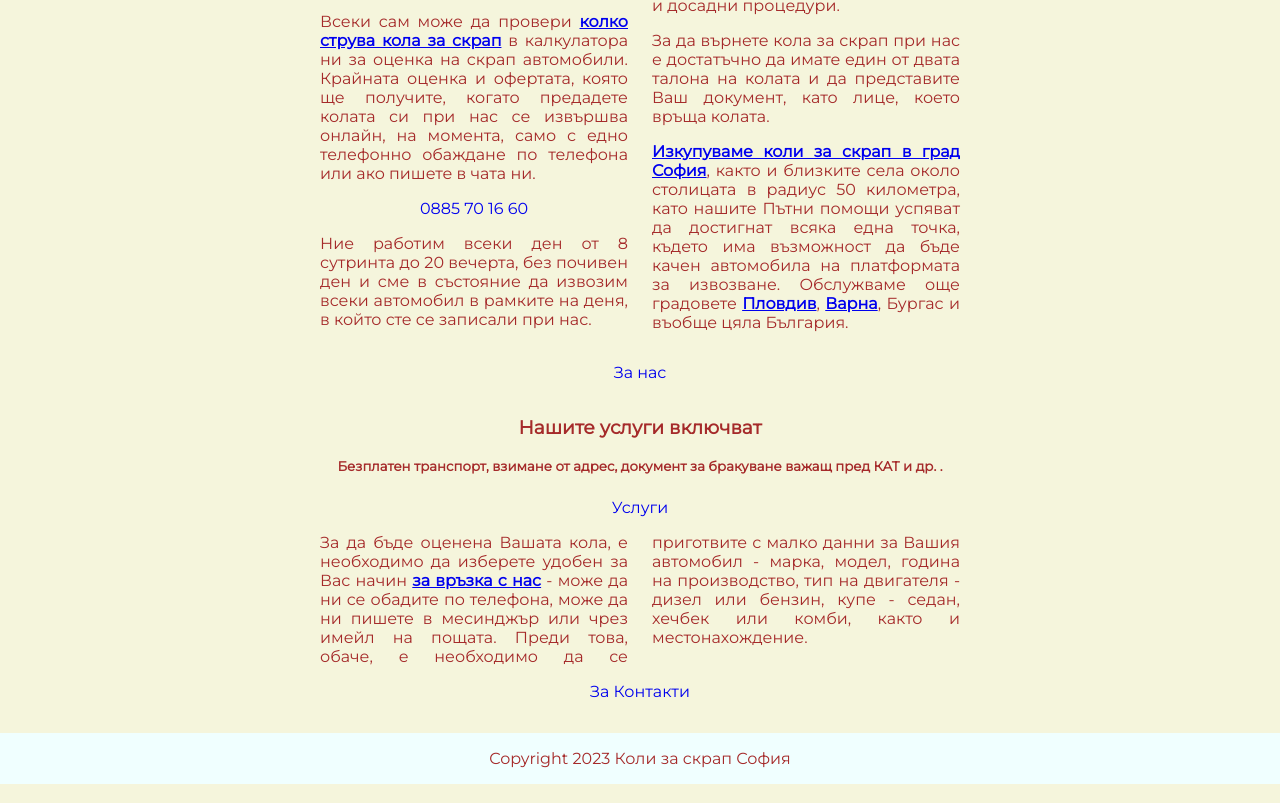
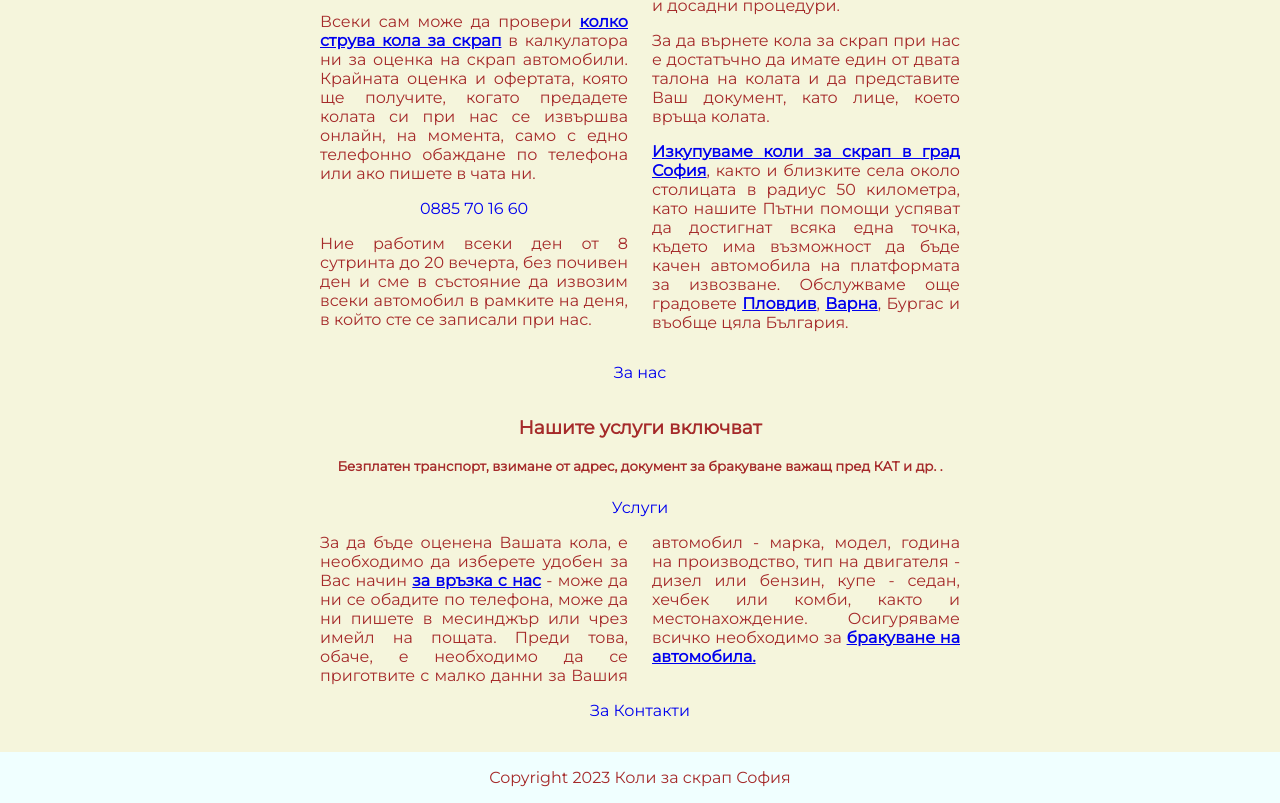
Before and after one commit to inweblife/avtoscrap, a Next.js app: page / in a window 1280 px wide. Shown: the part 753-1556 px from the top of the page. Built offline with nearby package versions, Linux system fonts and the light colour scheme.

Commit message:
Update index.tsx

```diff
--- a/pages/index.tsx
+++ b/pages/index.tsx
@@ -149,7 +149,11 @@ export default function Home() {
             или чрез имейл на пощата. Преди това, обаче, е необходимо да се
             приготвите с малко данни за Вашия автомобил - марка, модел, година
             на производство, тип на двигателя - дизел или бензин, купе - седан,
-            хечбек или комби, както и местонахождение.
+            хечбек или комби, както и местонахождение. Осигуряваме всичко
+            необходимо за{" "}
+            <a href="https://kolazascrap.com/barkuvane-na-avtomobil/">
+              <strong>бракуване на автомобила.</strong>
+            </a>
           </p>
           <style jsx>{`
             p {
```
